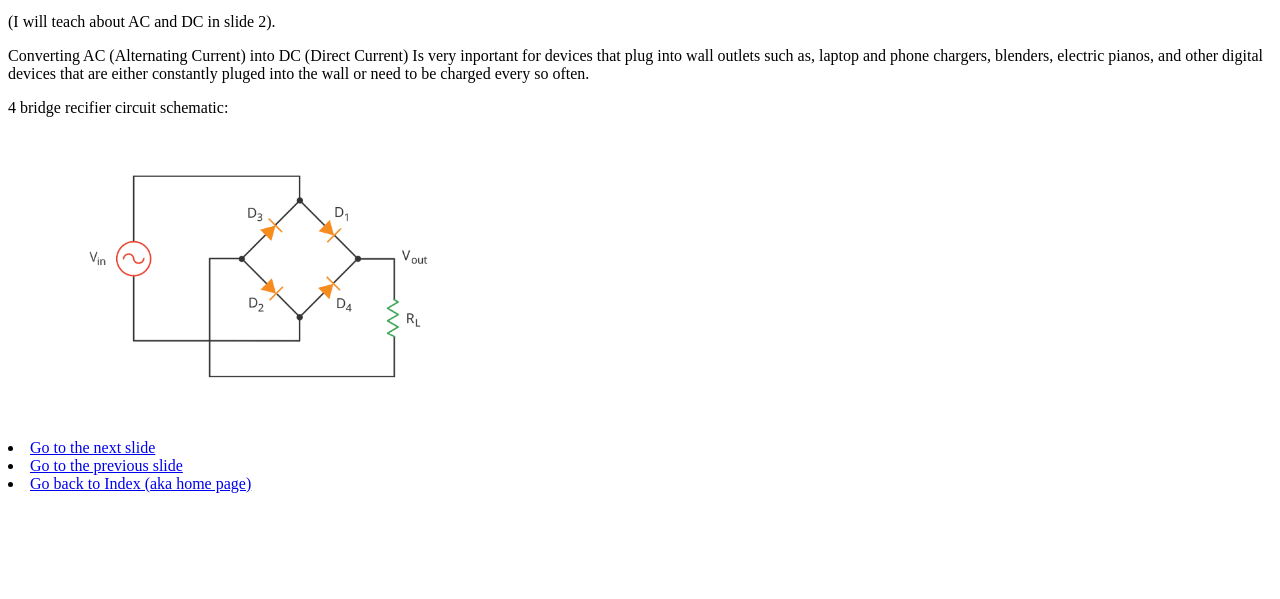
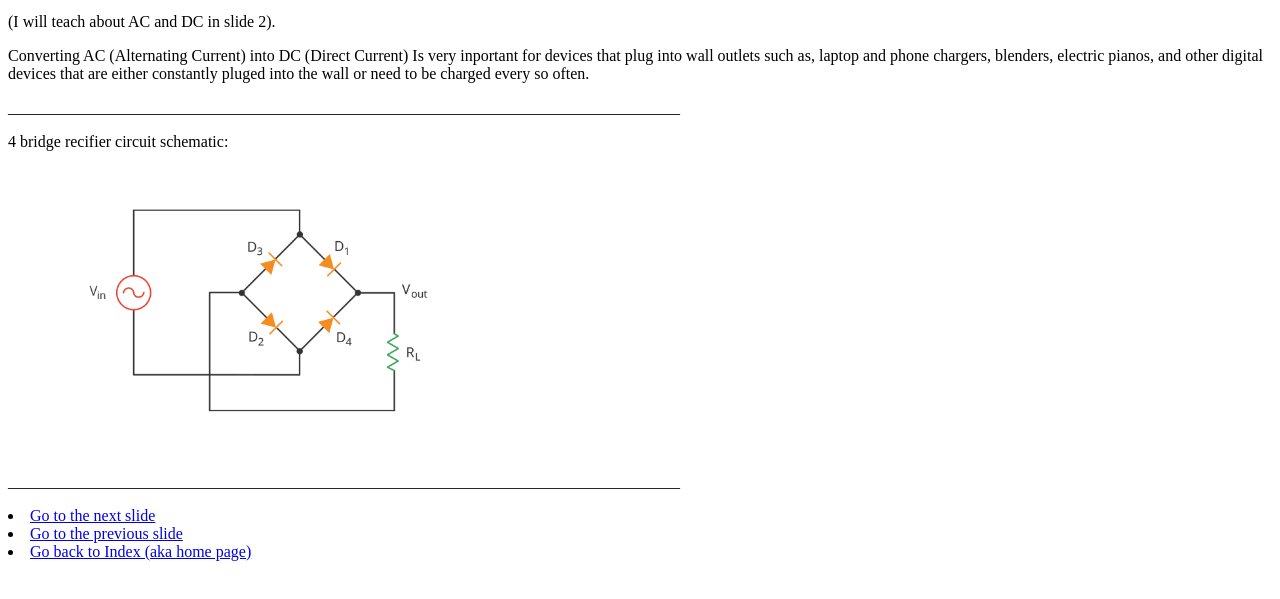
Before and after one commit to SailingDreamer/Four_Bridge_Rectifier, a plain HTML site: page slides/slide1.html in a window 1280 px wide. Shown: the part 101-700 px from the top of the page. Drawn offline with Linux system fonts and the light colour scheme.

Commit message:
Update slide1.html

```diff
--- a/slides/slide1.html
+++ b/slides/slide1.html
@@ -25,6 +25,11 @@
     <!--Note: that I am only specifying the image width in order to keep the same
         aspect ratio.
     -->
+
+    <p>
+        ____________________________________________________________________________________
+    </p>
+
     <p>
         4 bridge recifier circuit schematic:
     </p>
@@ -33,7 +38,9 @@
     <img src=../images/intro_picture.png alt="rectifier circuit" width="500">
     </p>
 
-
+    <p>
+        ____________________________________________________________________________________
+    </p>
 
 
 
```
